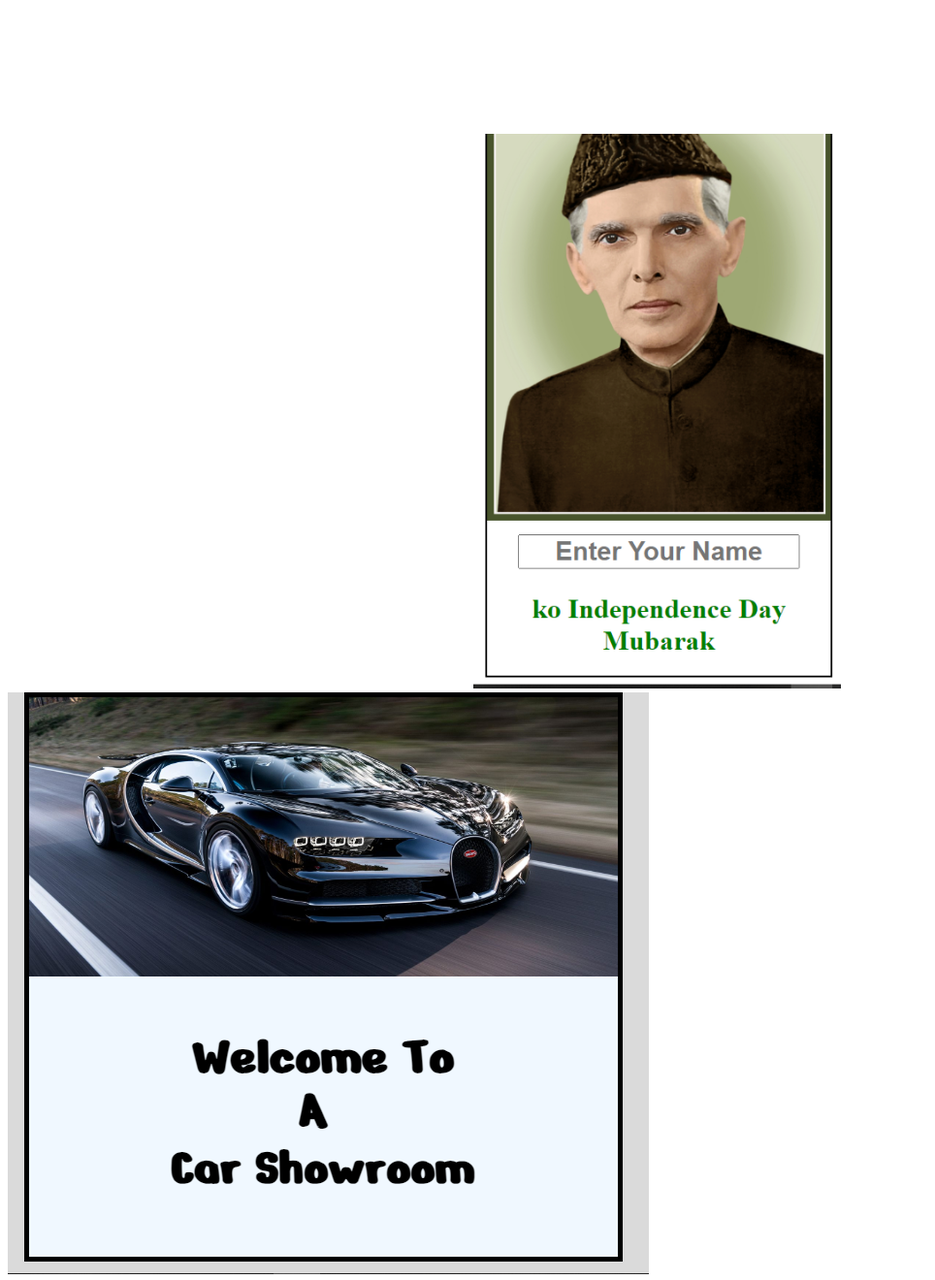
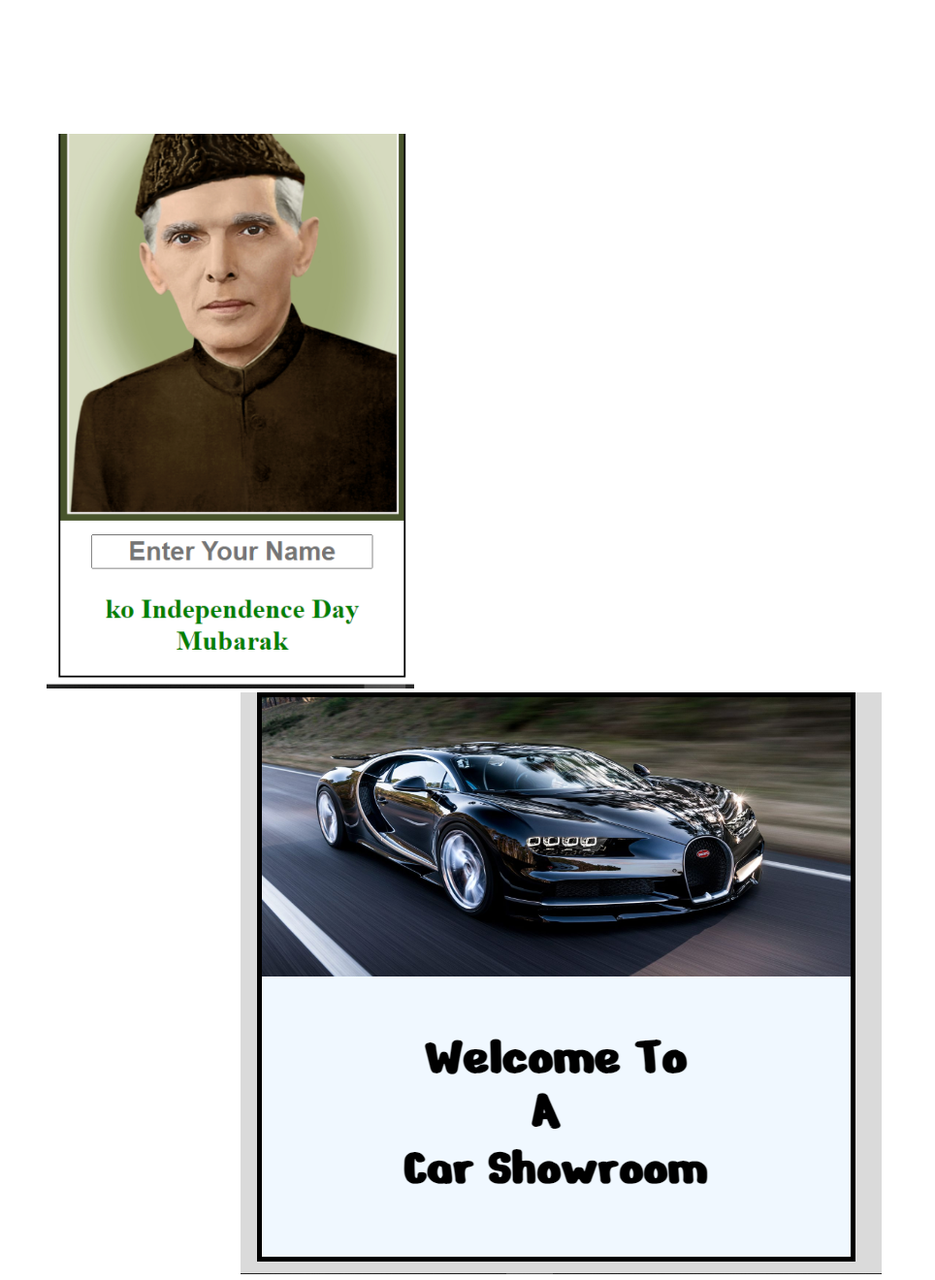
Before and after one commit to ayaanwebdeveloper/Mytemplate, a plain HTML site: page index.html in a window 1280 px wide. Shown: the part 660-1980 px from the top of the page at 97% size, without its empty margins (0-964 px from the left). Drawn offline with Linux system fonts and the light colour scheme.

Commit message:
Update style.css

```diff
--- a/style.css
+++ b/style.css
@@ -57,7 +57,10 @@ ul{
 .is3{
     width: 30%;
     margin-top: 20vh;
-    margin-left: 60vh;
+    margin-left: 5vh;
+}
+.is4{
+    margin-left: 30vh;
 }
 .oa{
     text-align: center;
```
